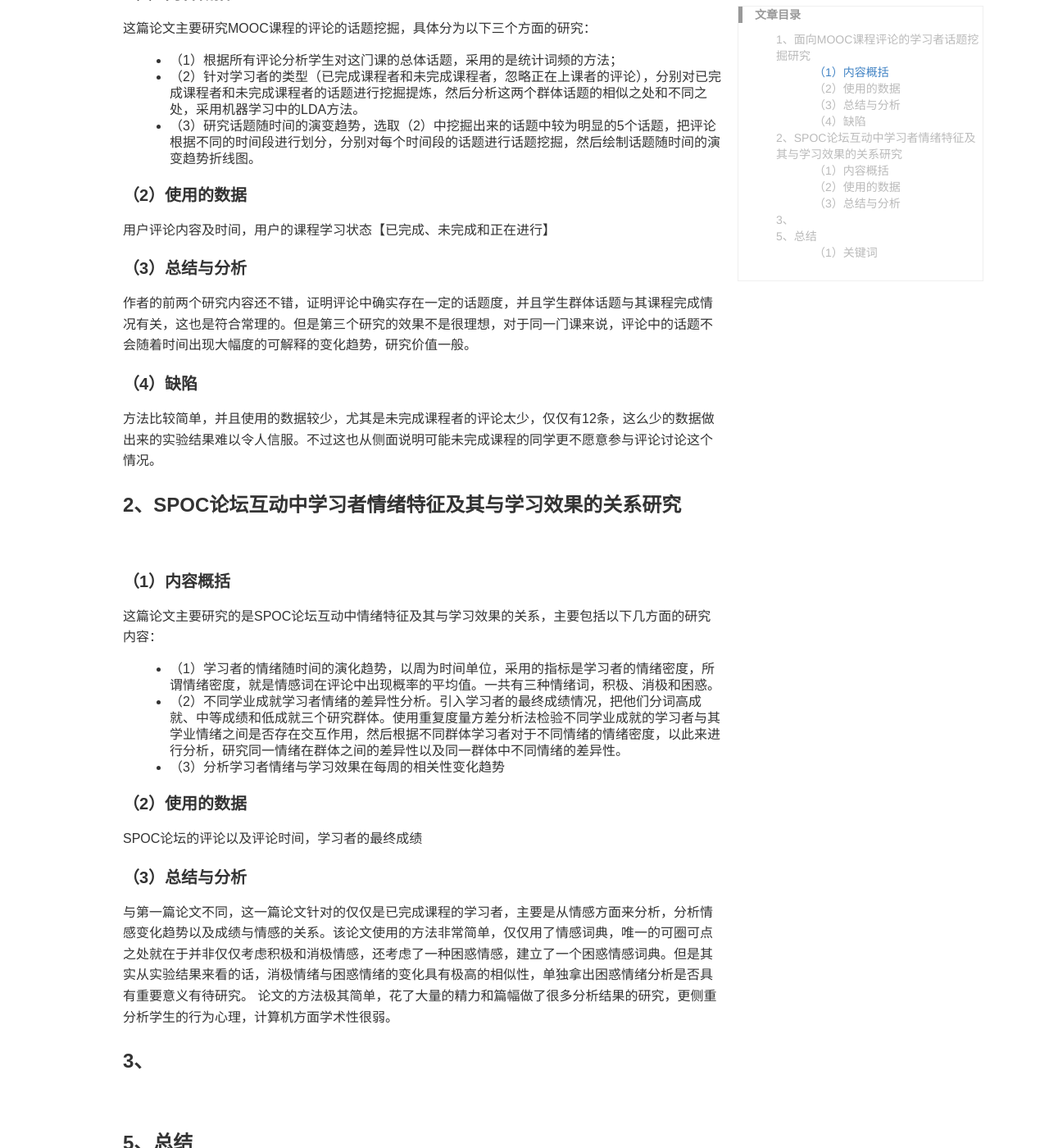
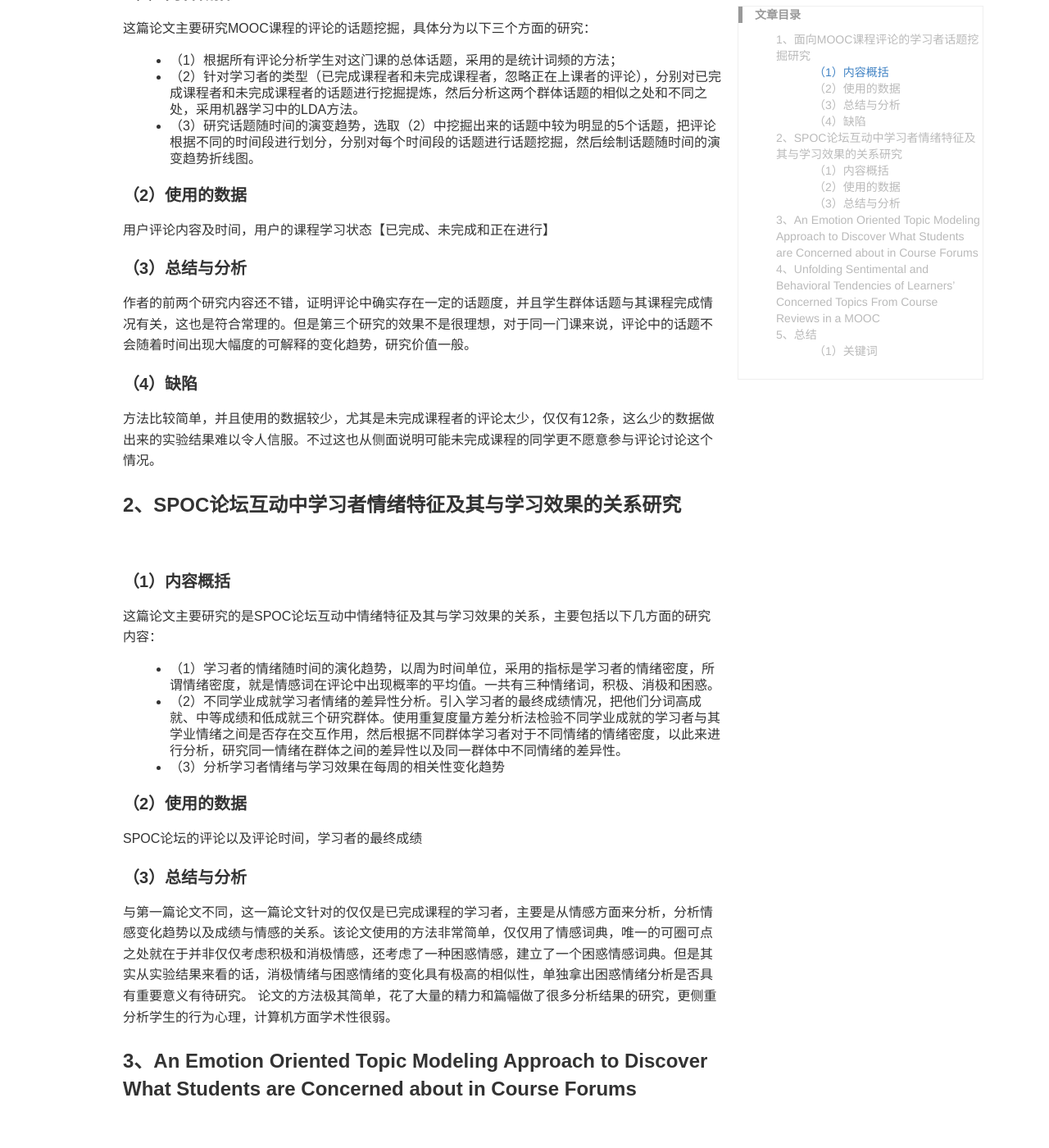
Before and after one commit to yuanmingchen/yuanmingchen.github.io, a Jekyll site: the page built from _posts/2019-04-18-Online Course nlp paper survey.md, in a window 1280 px wide and 1400 px high, scrolled down 377 px. Shown: the whole window at 82% size. Built offline with Jekyll 4.4.1, drawn with Linux system fonts in a browser that asks for light colours; comment, search, counter and statistics services are not loaded; some of the changed text lies outside the part shown.

Commit message:
Updates _posts/2019-04-18-Online Course nlp paper survey.md
Auto commit by GitBook Editor

````diff
--- a/_posts/2019-04-18-Online Course nlp paper survey.md
+++ b/_posts/2019-04-18-Online Course nlp paper survey.md
@@ -37,8 +37,9 @@
 #### （3）总结与分析
 与第一篇论文不同，这一篇论文针对的仅仅是已完成课程的学习者，主要是从情感方面来分析，分析情感变化趋势以及成绩与情感的关系。该论文使用的方法非常简单，仅仅用了情感词典，唯一的可圈可点之处就在于并非仅仅考虑积极和消极情感，还考虑了一种困惑情感，建立了一个困惑情感词典。但是其实从实验结果来看的话，消极情绪与困惑情绪的变化具有极高的相似性，单独拿出困惑情绪分析是否具有重要意义有待研究。
 论文的方法极其简单，花了大量的精力和篇幅做了很多分析结果的研究，更侧重分析学生的行为心理，计算机方面学术性很弱。
-### 3、
+### 3、An Emotion Oriented Topic Modeling Approach to Discover What Students are Concerned about in Course Forums
 
+### 4、Unfolding Sentimental and Behavioral Tendencies of Learners’ Concerned Topics From Course Reviews in a MOOC
 ### 5、总结
 #### （1）关键词
 ```
````
